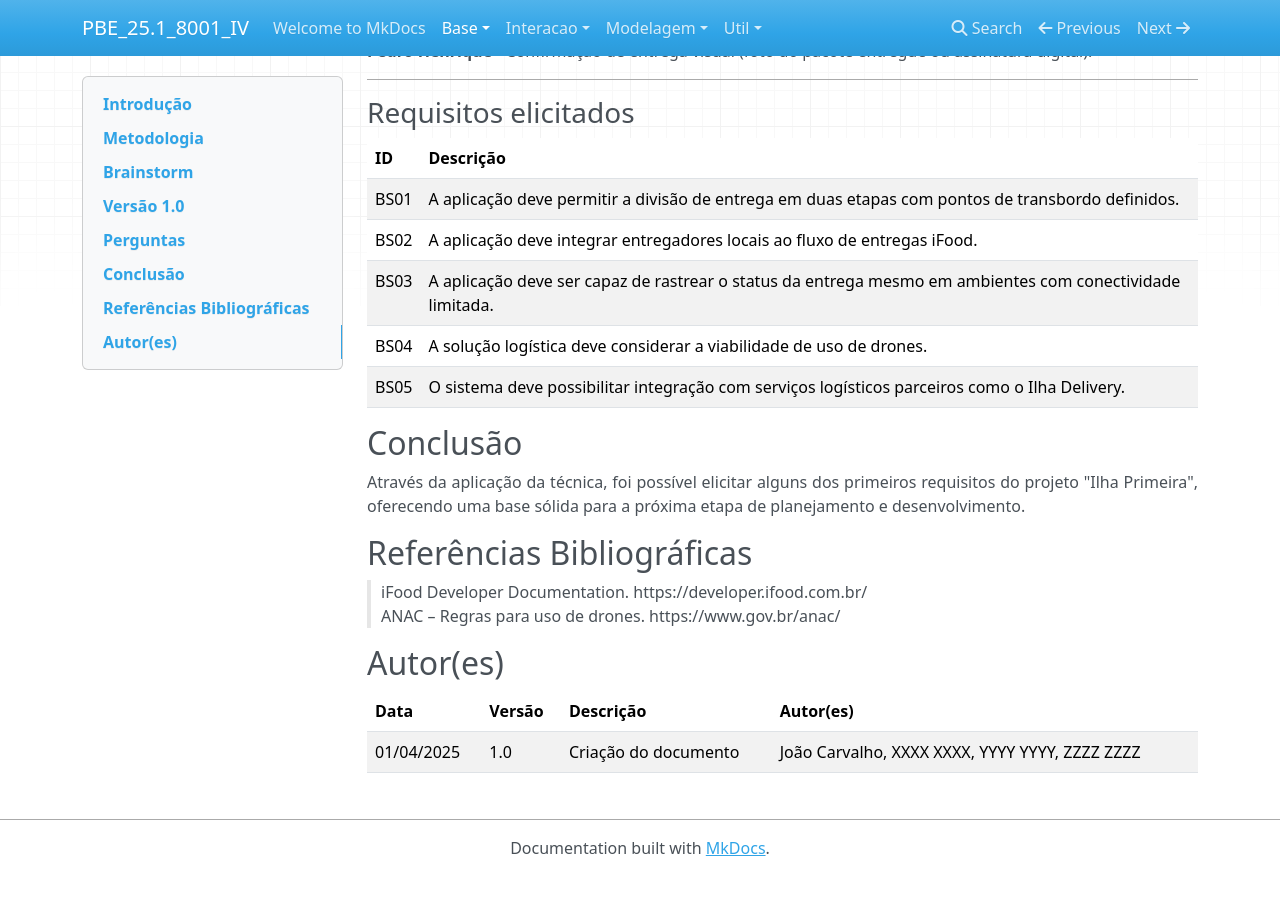
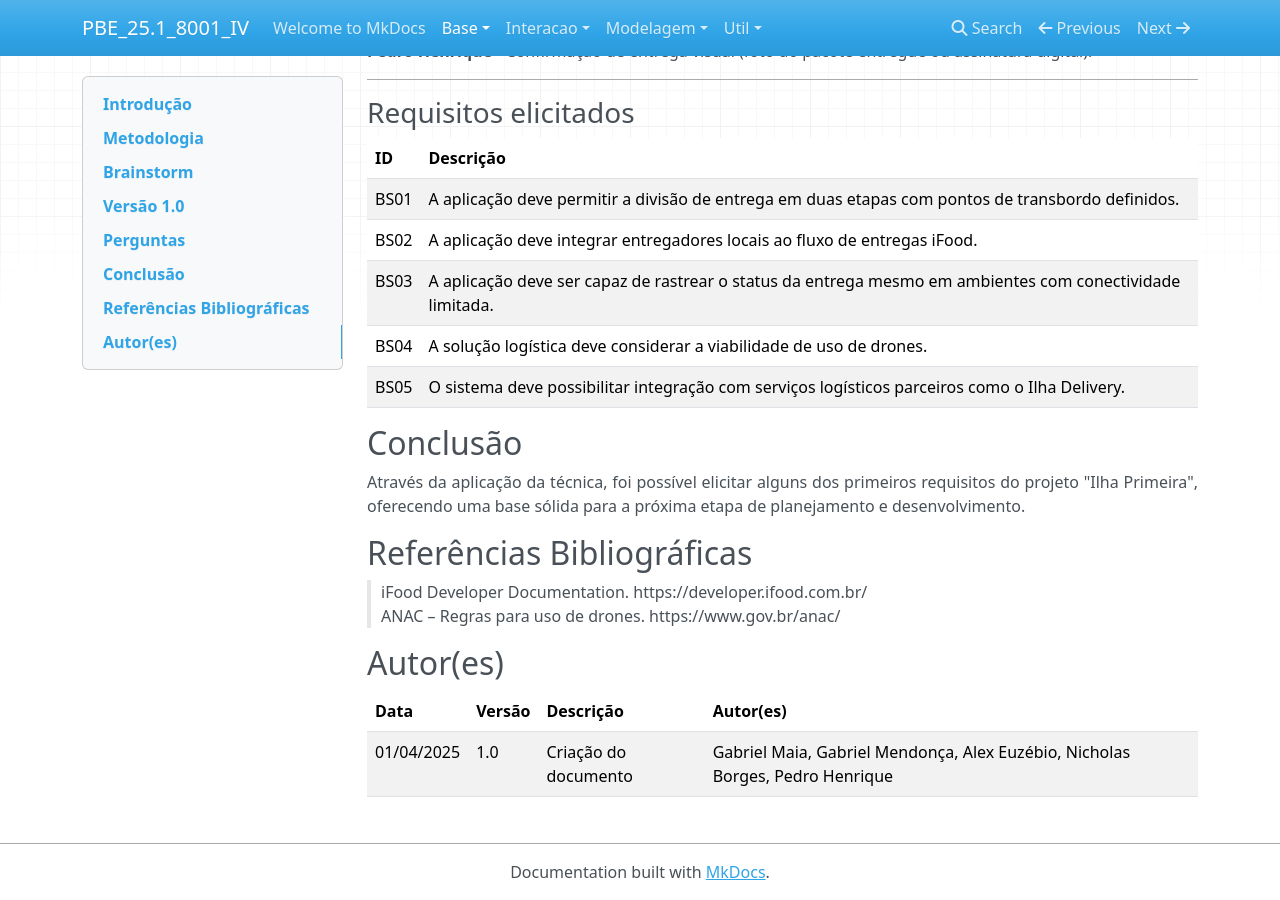
Before and after one commit to Projetos-de-Extensao/PBE_25.1_8001_IV_SkyDrop, an MkDocs documentation site: the page built from docs/base/Brainstorm.md, in a window 1280 px wide and 900 px high, scrolled down 1861 px. Built offline with MkDocs 1.6.1, drawn with Linux system fonts in a browser that asks for light colours; nearby versions of some CDN libraries; before the commit the page ends 2737 px from its top, so only the background shows below that.

Commit message:
Update Brainstorm.md

```diff
--- a/docs/base/Brainstorm.md
+++ b/docs/base/Brainstorm.md
@@ -147,4 +147,4 @@ Através da aplicação da técnica, foi possível elicitar alguns dos primeiros
 
 | Data | Versão | Descrição | Autor(es) |
 | -- | -- | -- | -- |
-| 01/04/2025 | 1.0 | Criação do documento | João Carvalho, XXXX XXXX, YYYY YYYY, ZZZZ ZZZZ |
+| 01/04/2025 | 1.0 | Criação do documento | Gabriel Maia, Gabriel Mendonça, Alex Euzébio, Nicholas Borges, Pedro Henrique |
```
